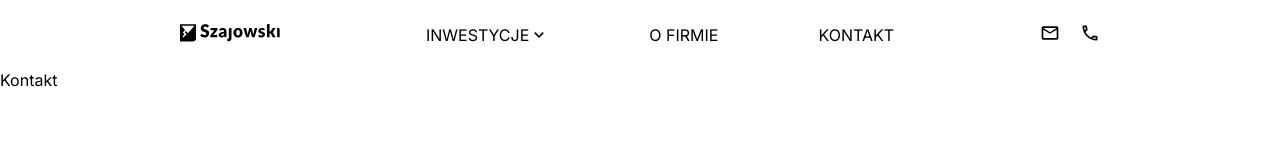
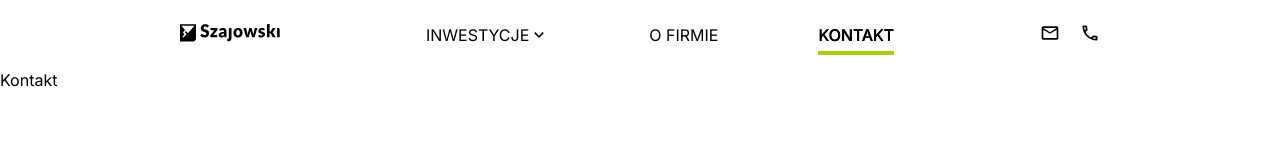
Before and after one commit to kacperwalter/firmaszajowski.pl, a Next.js app: page /kontakt in a window 1280 px wide. Shown: the top 160 px of the page. Built offline with nearby package versions, Linux system fonts and the light colour scheme.

Commit message:
Add navbar active state on current page

```diff
--- a/app/common/components/organisms/Navbar/Navbar.scss
+++ b/app/common/components/organisms/Navbar/Navbar.scss
@@ -17,6 +17,16 @@
 
   &__link {
     position: relative;
+
+    &--active {
+      .navbar__link-navlink {
+        text-shadow: 0.3px 0 currentColor, -0.3px 0 currentColor;
+      }
+
+      &:before {
+        opacity: 1 !important;
+      }
+    }
 
     .navbar__link-navlink,
     .navbar__link-title {
--- a/app/common/components/organisms/Navbar/Navigation.tsx
+++ b/app/common/components/organisms/Navbar/Navigation.tsx
@@ -3,10 +3,13 @@
 import { useState } from "react"
 import Image from "next/image"
 import Link from "next/link"
+import { usePathname } from 'next/navigation'
 import arrowDown from "@/public/icons/arrow-down.svg"
 import Dropdown from "@/app/common/components/molecules/Dropdown/Dropdown"
 
 const Navigation = () => {
+  const pathname = usePathname()
+
   const [isDropdownVisible, setIsDropdownVisible] = useState(false)
 
   const setIsDropdownVisibleHandler = () => {
@@ -16,7 +19,7 @@ const Navigation = () => {
   return (
     <ul className="navbar__navigation">
       <li
-        className="navbar__link"
+        className={`navbar__link ${pathname === "/inwestycje" ? "navbar__link--active" : ""}`}
         onClick={setIsDropdownVisibleHandler}
       >
         <p
@@ -35,7 +38,9 @@ const Navigation = () => {
         <Dropdown isVisible={isDropdownVisible} />
       </li>
 
-      <li className="navbar__link">
+      <li
+        className={`navbar__link ${pathname === "/o-firmie" ? "navbar__link--active" : ""}`}
+      >
         <Link
           href="/o-firmie"
           className="navbar__link-navlink"
@@ -44,7 +49,9 @@ const Navigation = () => {
         </Link>
       </li>
 
-      <li className="navbar__link">
+      <li
+        className={`navbar__link ${pathname === "/kontakt" ? "navbar__link--active" : ""}`}
+      >
         <Link
           href="/kontakt"
           className="navbar__link-navlink"
```
